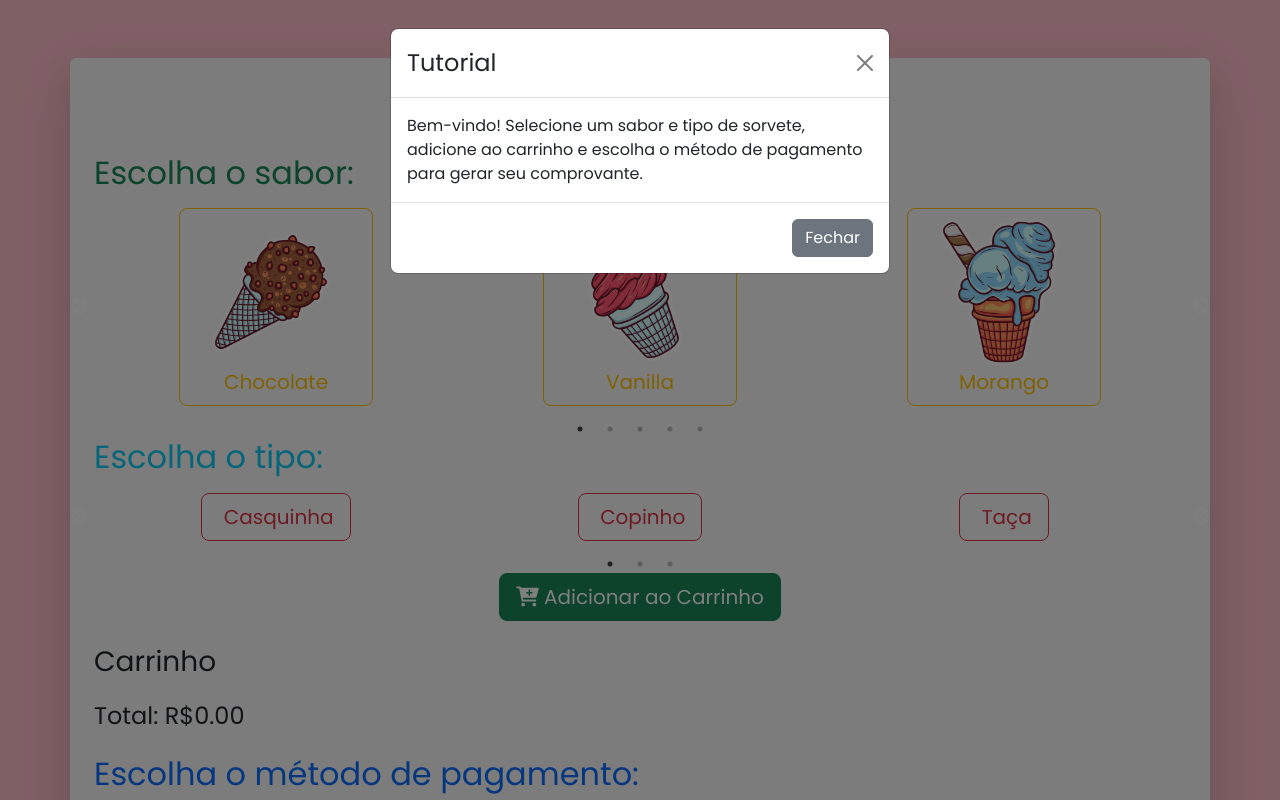
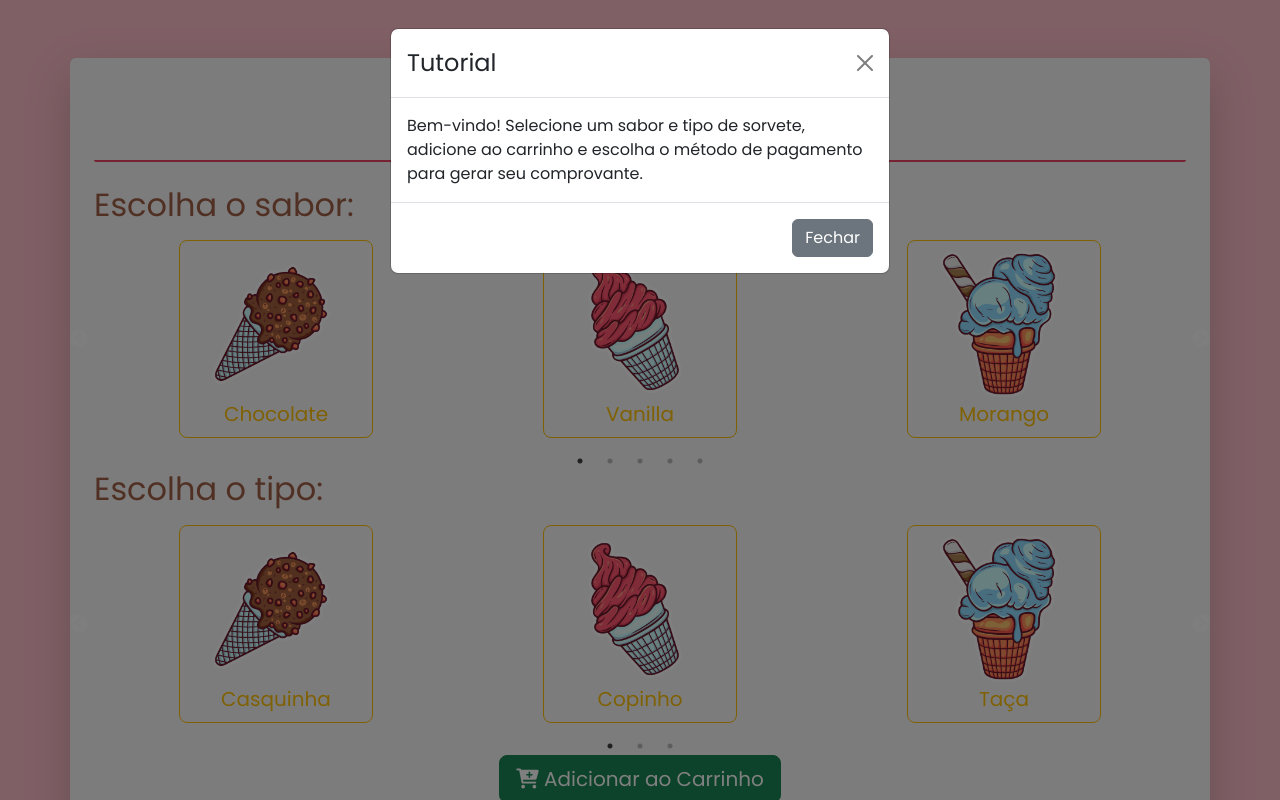
Before and after one commit to sucloudflare/sorvete, a Next.js app: page /menu in a window 1280 px wide. Shown: the top 800 px of the page. Built offline with nearby package versions, Linux system fonts and the light colour scheme.

Commit message:
Ajusta carrinho de compras

```diff
--- a/src/pages/menu.js
+++ b/src/pages/menu.js
@@ -1,9 +1,9 @@
 import { useState, useEffect } from 'react';
-import { useRouter } from 'next/router';
 import 'bootstrap/dist/css/bootstrap.min.css';
-import Slider from 'react-slick';
-import { Modal, Button } from 'react-bootstrap';
-import Image from 'next/image';
+import '../../styles/custom.css';
+import ModalHandler from './components/Modal';
+import SliderHandler from './components/SliderHandler';
+import Header from './components/Header';
 
 const sabores = ['Chocolate', 'Vanilla', 'Morango', 'Limão', 'Coco'];
 const tipos = ['Casquinha', 'Copinho', 'Taça'];
@@ -16,14 +16,14 @@ const imagens = [
 ];
 
 const precos = {
-  'Chocolate': 5,
-  'Vanilla': 4.5,
-  'Morango': 5.5,
-  'Limão': 4,
-  'Coco': 5,
-  'Casquinha': 1,
-  'Copinho': 1.2,
-  'Taça': 1.5
+  Chocolate: 5,
+  Vanilla: 4.5,
+  Morango: 5.5,
+  Limão: 4,
+  Coco: 5,
+  Casquinha: 1,
+  Copinho: 1.2,
+  Taça: 1.5
 };
 
 export default function Menu() {
@@ -33,34 +33,32 @@ export default function Menu() {
   const [metodoPagamento, setMetodoPagamento] = useState('');
   const [showTutorial, setShowTutorial] = useState(false);
   const [isClient, setIsClient] = useState(false);
-  const router = useRouter();
+  const [showCarrinho, setShowCarrinho] = useState(false);
 
   useEffect(() => {
     setIsClient(true);
     setShowTutorial(true);
   }, []);
 
-  // Função para adicionar no carrinho
   const adicionarNoCarrinho = () => {
     if (sabor && tipo) {
       const valorItem = precos[sabor] + precos[tipo];
-      setCarrinho(prevCarrinho => [
+      setCarrinho((prevCarrinho) => [
         ...prevCarrinho,
         { id: Date.now(), sabor, tipo, valor: valorItem }
       ]);
       setSabor('');
       setTipo('');
+      setShowCarrinho(true); // Mostrar o modal do carrinho
     } else {
       alert('Escolha um sabor e um tipo de sorvete!');
     }
   };
 
-  // Função para remover do carrinho
   const removerDoCarrinho = (id) => {
     setCarrinho(carrinho.filter((item) => item.id !== id));
   };
 
-  // Função para gerar o comprovante
   const gerarComprovante = () => {
     const total = carrinho.reduce((acc, item) => acc + item.valor, 0).toFixed(2);
     const pagamento = metodoPagamento === 'cartao' ? 'Cartão' : 'Dinheiro';
@@ -72,77 +70,47 @@ export default function Menu() {
     `);
   };
 
-  // Configurações do carrossel
-  const settings = {
-    dots: true,
-    infinite: true,
-    speed: 500,
-    slidesToShow: 3,
-    slidesToScroll: 1,
-    responsive: [
-      { breakpoint: 1024, settings: { slidesToShow: 3, slidesToScroll: 1 } },
-      { breakpoint: 768, settings: { slidesToShow: 2, slidesToScroll: 1 } },
-      { breakpoint: 480, settings: { slidesToShow: 1, slidesToScroll: 1 } }
-    ]
-  };
-
   return (
-    <div style={{ backgroundColor: 'pink', minHeight: '100vh', display: 'flex', justifyContent: 'center', alignItems: 'center', padding: '10px' }}>
+    <div
+      style={{
+        backgroundColor: 'pink',
+        minHeight: '100vh',
+        display: 'flex',
+        justifyContent: 'center',
+        alignItems: 'center',
+        padding: '10px'
+      }}
+    >
       {isClient && (
-        <Modal show={showTutorial} onHide={() => setShowTutorial(false)}>
-          <Modal.Header closeButton>
-            <Modal.Title>Tutorial</Modal.Title>
-          </Modal.Header>
-          <Modal.Body>
-            Bem-vindo! Selecione um sabor e tipo de sorvete, adicione ao carrinho e escolha o método de pagamento para gerar seu comprovante.
-          </Modal.Body>
-          <Modal.Footer>
-            <Button variant="secondary" onClick={() => setShowTutorial(false)}>Fechar</Button>
-          </Modal.Footer>
-        </Modal>
+        <ModalHandler showTutorial={showTutorial} setShowTutorial={setShowTutorial} />
       )}
 
       <div className="container mt-5 bg-light rounded p-4 shadow-lg">
-        <h1 className="text-center text-primary mb-4">
-          <i className="fas fa-ice-cream"></i> Cardápio Sorveteria
-        </h1>
+        <Header />
 
         {/* Carrossel de Sabores */}
         <div className="my-4">
-          <h2 className="text-success">Escolha o sabor:</h2>
+          <h2 style={{ color: '#a36049' }}>Escolha o sabor:</h2>
           {isClient && (
-            <Slider {...settings}>
-              {sabores.map((s, index) => (
-                <div key={s} className="text-center">
-                  <button
-                    className={`btn ${sabor === s ? 'btn-warning' : 'btn-outline-warning'} btn-lg m-2`}
-                    onClick={() => setSabor(s)}
-                  >
-                    <Image src={`/img/sorvetes/${imagens[index]}`} alt={s} width={150} height={150} style={{ marginRight: 10, backgroundColor: 'transparent' }} />
-                    {s}
-                  </button>
-                </div>
-              ))}
-            </Slider>
+            <SliderHandler
+              items={sabores}
+              prop={sabor}
+              imagens={imagens}
+              setState={setSabor}
+            />
           )}
         </div>
 
         {/* Carrossel de Tipos */}
         <div className="my-4">
-          <h2 className="text-info">Escolha o tipo:</h2>
+          <h2 style={{ color: '#a36049' }}>Escolha o tipo:</h2>
           {isClient && (
-            <Slider {...settings}>
-              {tipos.map((t) => (
-                <div key={t} className="text-center">
-                  <button
-                    className={`btn ${tipo === t ? 'btn-danger' : 'btn-outline-danger'} btn-lg m-2`}
-                    onClick={() => setTipo(t)}
-                  >
-                    <i className="fas fa-cone"></i> {t}
-                  </button>
-                </div>
-              ))}
-            </Slider>
+            <SliderHandler
+              items={tipos}
+              prop={tipo}
+              imagens={imagens}
+              setState={setTipo}
+            />
           )}
         </div>
 
@@ -153,43 +121,70 @@ export default function Menu() {
           </button>
         </div>
 
-        {/* Exibição do Carrinho */}
-        <h3 className="mt-4">Carrinho</h3>
+        {/* Modal do Carrinho */}
+        {showCarrinho && (
+          <div
+            className="modal fade show d-block"
+            tabIndex="-1"
+            style={{ backgroundColor: 'rgba(0, 0, 0, 0.5)' }}
+          >
+            <div className="modal-dialog">
+              <div className="modal-content">
+                <div className="modal-header">
+                  <h5 className="modal-title">Carrinho</h5>
+                  <button
+                    type="button"
+                    className="btn-close"
+                    onClick={() => setShowCarrinho(false)}
+                  ></button>
+                </div>
+                <div className="modal-body">
                   <ul className="list-group">
                     {carrinho.map((item) => (
-            <li key={item.id} className="list-group-item d-flex justify-content-between align-items-center">
+                      <li
+                        key={item.id}
+                        className="list-group-item d-flex justify-content-between align-items-center"
+                      >
                         <span>
                           <strong>{item.sabor}</strong> - {item.tipo}
                         </span>
                         <span>R${item.valor.toFixed(2)}</span>
-              <button className="btn btn-danger btn-sm" onClick={() => removerDoCarrinho(item.id)}>
+                        <button
+                          className="btn btn-danger btn-sm"
+                          onClick={() => removerDoCarrinho(item.id)}
+                        >
                           Remover
                         </button>
                       </li>
                     ))}
                   </ul>
-        <h4 className="mt-3 text-right">Total: R${carrinho.reduce((acc, item) => acc + item.valor, 0).toFixed(2)}</h4>
-
-        {/* Opção de Método de Pagamento */}
-        <div className="my-4">
-          <h2 className="text-primary">Escolha o método de pagamento:</h2>
-          <div className="d-flex justify-content-between">
-            <button className={`btn ${metodoPagamento === 'cartao' ? 'btn-success' : 'btn-outline-success'} btn-lg m-2`} onClick={() => setMetodoPagamento('cartao')}>
-              Cartão
+                  <h4 className="mt-3 text-right">
+                    Total: R$
+                    {carrinho.reduce((acc, item) => acc + item.valor, 0).toFixed(2)}
+                  </h4>
+                </div>
+                <div className="modal-footer">
+                  <button
+                    className="btn btn-primary"
+                    onClick={() => {
+                      gerarComprovante();
+                      setShowCarrinho(false);
+                    }}
+                  >
+                    Gerar Comprovante
                   </button>
-            <button className={`btn ${metodoPagamento === 'dinheiro' ? 'btn-warning' : 'btn-outline-warning'} btn-lg m-2`} onClick={() => setMetodoPagamento('dinheiro')}>
-              Dinheiro
-            </button>
-          </div>
-        </div>
-
-        {/* Botão para Gerar Comprovante */}
-        <div className="d-flex justify-content-center">
-          <button className="btn btn-primary btn-lg" onClick={gerarComprovante}>
-            Gerar Comprovante
+                  <button
+                    className="btn btn-secondary"
+                    onClick={() => setShowCarrinho(false)}
+                  >
+                    Fechar
                   </button>
                 </div>
               </div>
             </div>
+          </div>
+        )}
+      </div>
+    </div>
   );
 }
```
Lines whose indentation alone changed are shown as unchanged.
